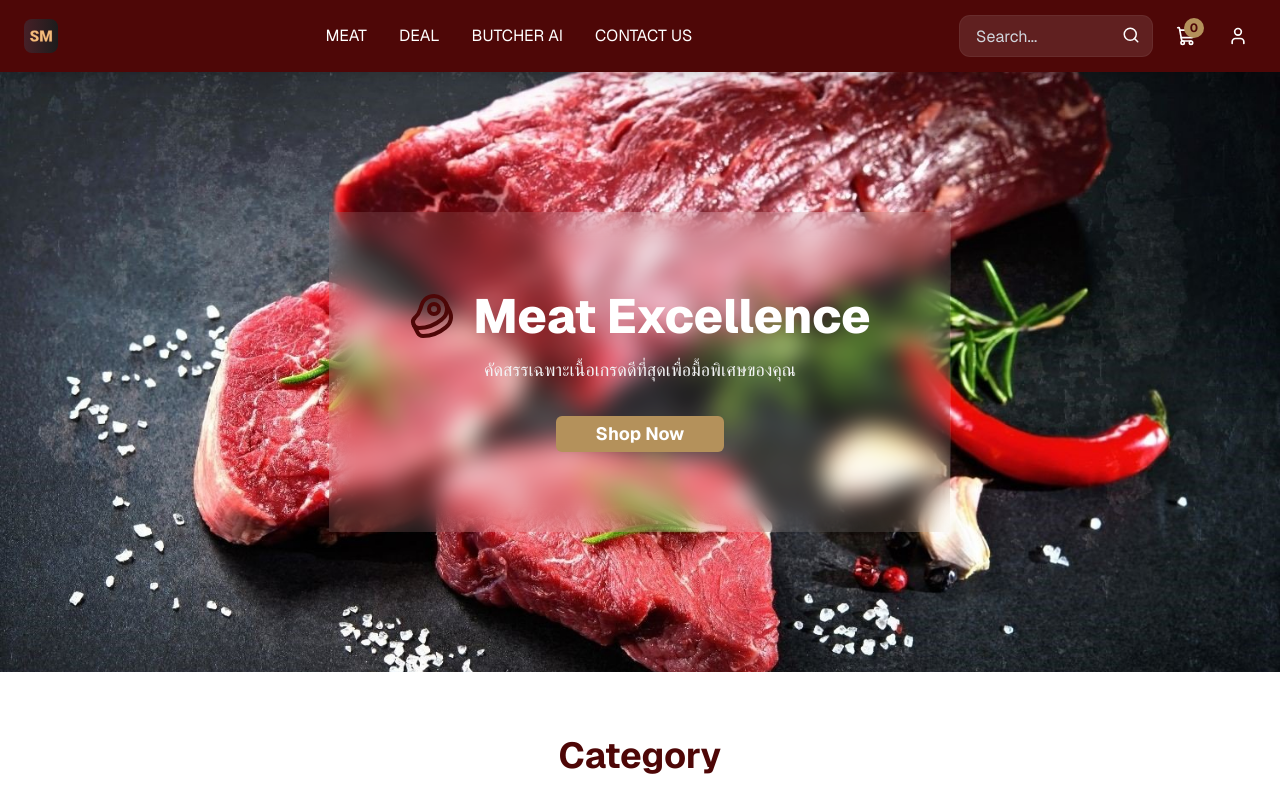
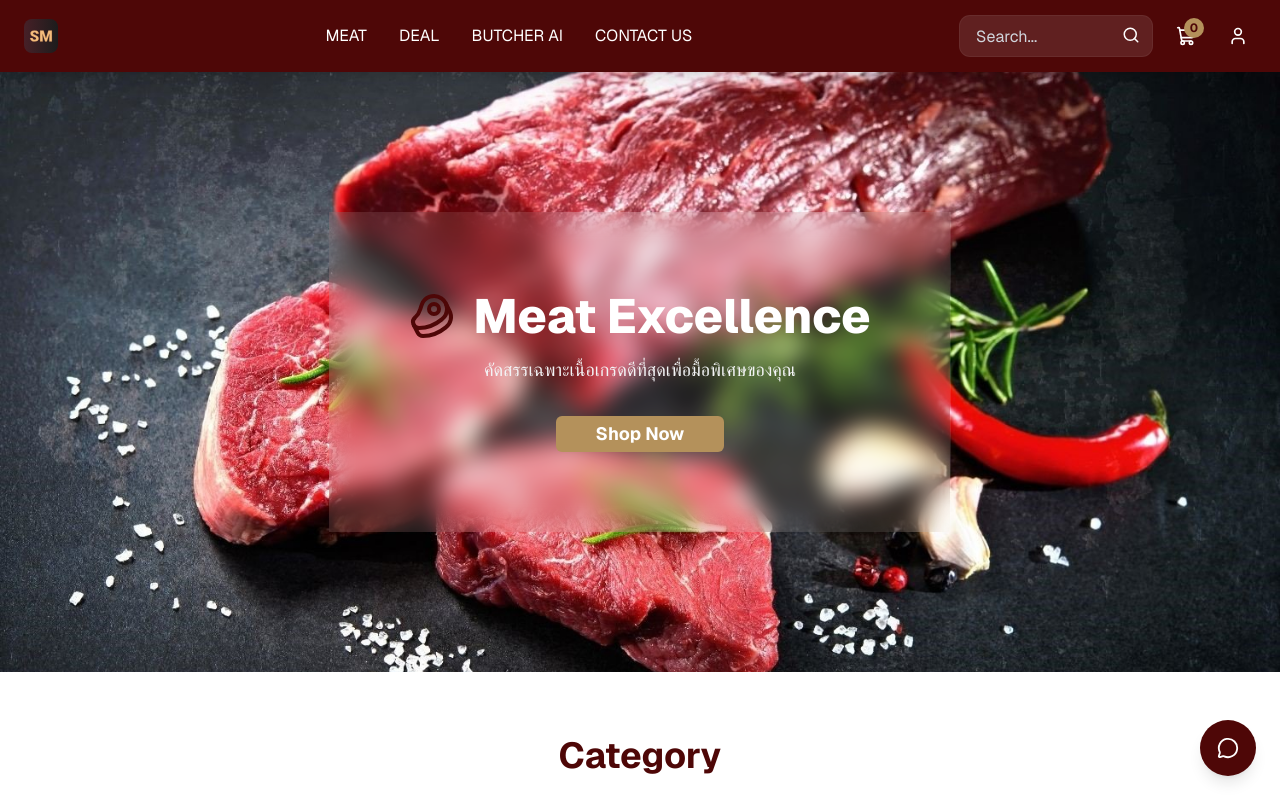
Before and after one commit to aphiwat03/Smart-Butcher-Marketplace, a Next.js app in the folder frontend/: page / in a window 1280 px wide. Shown: the top 800 px of the page. Built offline with nearby package versions, Linux system fonts and the light colour scheme.

Commit message:
chore:add chat widget

```diff
--- a/frontend/app/(main)/layout.tsx
+++ b/frontend/app/(main)/layout.tsx
@@ -1,5 +1,6 @@
 import { SiteFooter } from "@/components/layout/site-footer";
 import { SiteHeader } from "@/components/layout/site-header";
+import { ChatWidget } from "@/components/chat/chat-widget";
 
 export default function MainLayout({
   children,
@@ -11,6 +12,7 @@ export default function MainLayout({
       <SiteHeader />
       <main className="flex flex-1 flex-col">{children}</main>
       <SiteFooter />
+      <ChatWidget />
     </div>
   );
 }
--- a/frontend/app/(main)/page.tsx
+++ b/frontend/app/(main)/page.tsx
@@ -50,6 +50,7 @@ export default function Home() {
       alt: "avatar",
     },
   ];
+
   const categories = [
     {
       id: 1,
```
